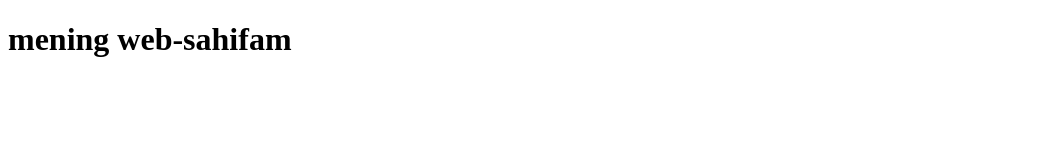
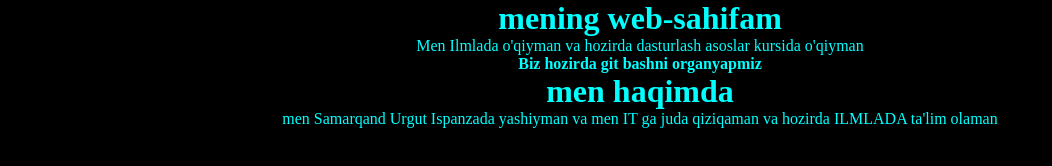
Before and after one commit to musao2/birinchi-web-saxifam, a plain HTML site: page index.html in a window 1280 px wide. Shown: the whole page, without its empty margins (0-1052 px from the left). Drawn offline with Linux system fonts and the light colour scheme.

Commit message:
birinchi commit

```diff
--- a/index.html
+++ b/index.html
@@ -4,10 +4,16 @@
     <meta charset="UTF-8">
     <meta name="viewport" content="width=device-width, initial-scale=1.0">
     <title>Document</title>
+    <link rel="stylesheet" href="./style.css">
 
 </head>
 <body>
+    <div id="hero">
     <h1>mening web-sahifam</h1>
-
+    <p>Men Ilmlada o'qiyman va hozirda dasturlash asoslar kursida o'qiyman</p>
+    <h4>Biz hozirda git bashni organyapmiz </h4>
+    <h1>men haqimda</h1>
+    <p>men Samarqand Urgut Ispanzada yashiyman va men IT ga juda qiziqaman va hozirda ILMLADA ta'lim olaman</p>
+    </div>
 </body>
 </html>
--- a/style.css
+++ b/style.css
@@ -0,0 +1,14 @@
+*, html{
+    margin: 0%;
+    padding: 0%;
+    box-sizing: border-box;
+}
+body{
+    background-color: black;
+    color: aqua;
+}
+#hero{
+    align-items: center;
+    text-align: center;
+    justify-content: center;
+}
```
